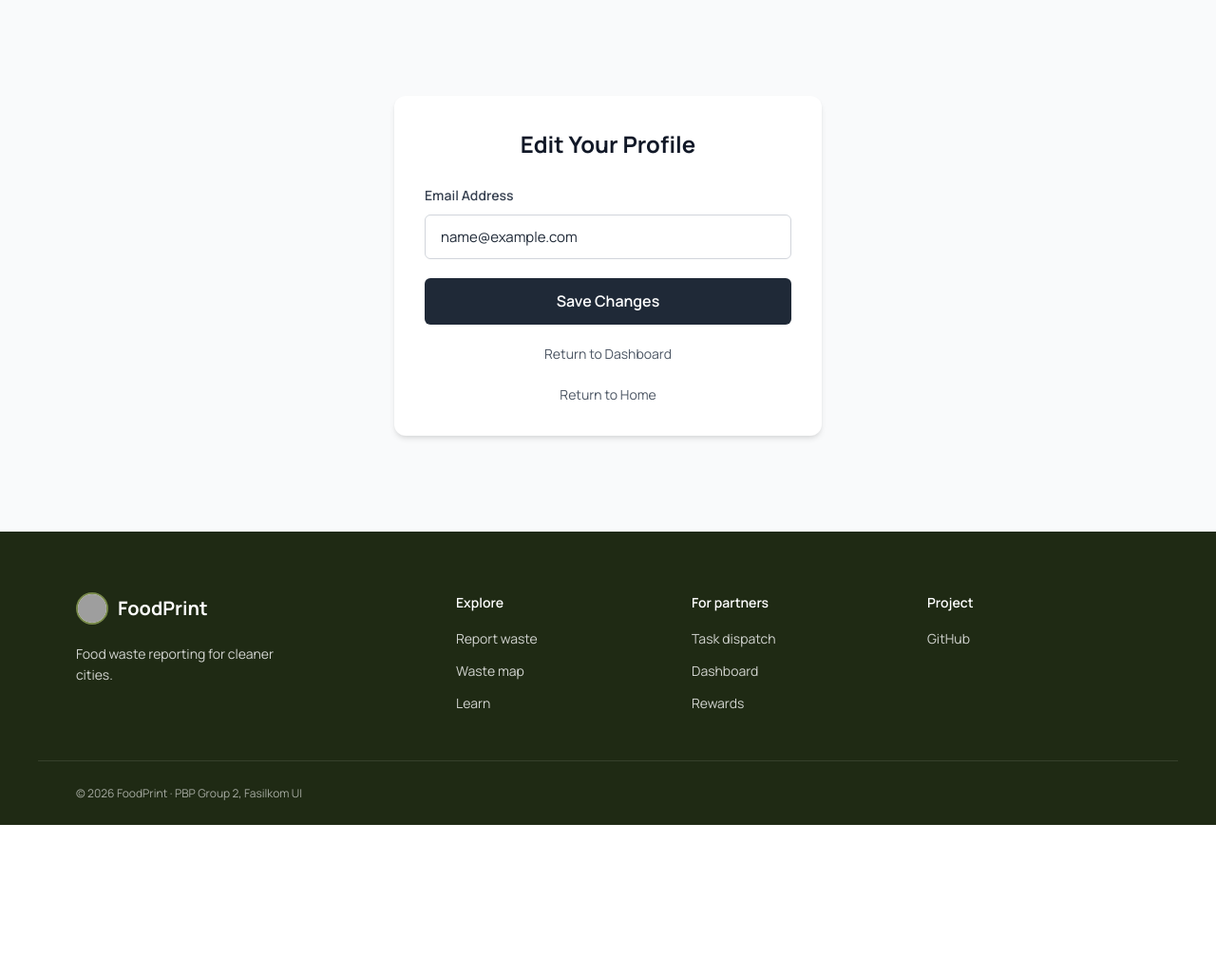
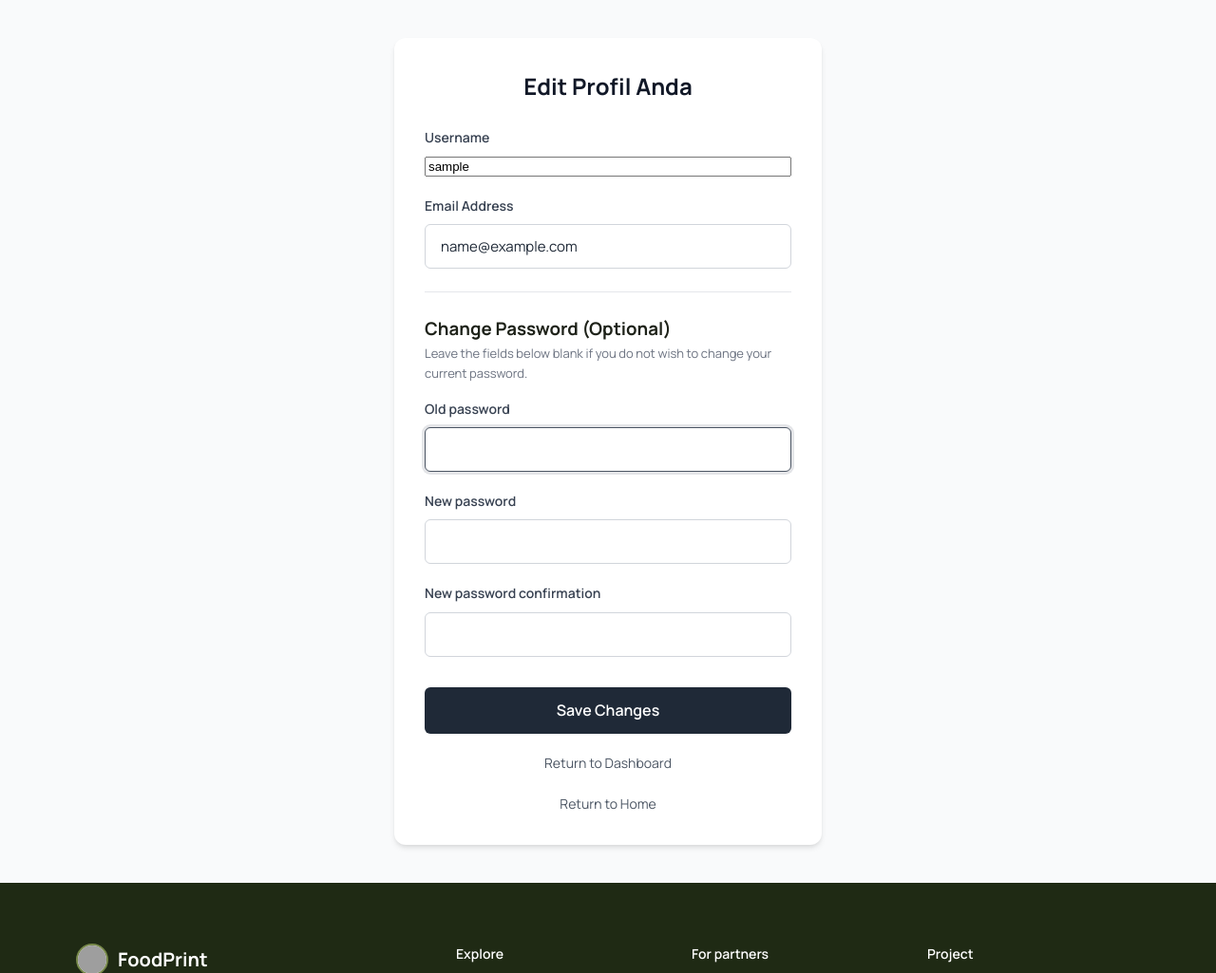
Before and after one commit to PBP-Group-KKI2/foodprint, a Django app: page /profile/update/ in a window 1280 px wide. Shown: the part 76-1101 px from the top of the page at 95% size. Before the commit the page ends 945 px from the top, so only its background shows below. Run offline with Django 5.2, Linux system fonts and the light colour scheme; the visitor is signed in with stand-in values (Sample User, id 1); data comes from the database, SQL or seed files in the repository; grey boxes are pictures that could not be loaded.

Commit message:
added feature: users can now update their username and password

```diff
--- a/main/views.py
+++ b/main/views.py
@@ -1,9 +1,9 @@
 import datetime
 
 from django.contrib import messages
-from django.contrib.auth import login, logout
+from django.contrib.auth import login, logout, update_session_auth_hash
 from django.contrib.auth.decorators import login_required
-from django.contrib.auth.forms import AuthenticationForm, UserCreationForm
+from django.contrib.auth.forms import AuthenticationForm, PasswordChangeForm
 from django.core.exceptions import PermissionDenied
 from django.db.models import Q
 from django.http import JsonResponse, HttpResponseForbidden
@@ -265,22 +265,50 @@ def users_dashboard(request):
 
 @login_required
 def update_profile(request):
-    if not hasattr(request.user, 'profile'):
-        from .models import Profile
-        Profile.objects.create(user=request.user, role='USERS')
-
-    profile = request.user.profile
+    profile, _ = Profile.objects.get_or_create(user=request.user)
+    user_role = profile.role
 
     if request.method == 'POST':
-        request.user.email = request.POST.get('email')
+        password_form = PasswordChangeForm(request.user, request.POST)
+
+        input_email = request.POST.get('email')
+
+        if user_role == 'USERS':
+            input_username = request.POST.get('username')
+            if input_username:
+                request.user.username = input_username
+
+        if input_email:
+            request.user.email = input_email
+            profile.email = input_email
+
+        if request.POST.get('old_password'):
+            if password_form.is_valid():
+                user = password_form.save()
+                update_session_auth_hash(request, user)
+                messages.success(request, 'Password Anda berhasil diperbarui!')
+            else:
+                messages.error(request, 'Gagal memperbarui password. Silakan periksa kembali input Anda.')
+                return render(request, 'profiles/update.html', {
+                    'profile': profile,
+                    'user_role': user_role,
+                    'password_form': password_form
+                })
+
         request.user.save()
+        profile.save()
+
+        messages.success(request, 'Profil Anda berhasil diperbarui!')
         return redirect('main:dashboard_router')
+
+    else:
+        password_form = PasswordChangeForm(request.user)
 
     context = {
         'profile': profile,
-        'user_email': request.user.email
+        'user_role': user_role,
+        'password_form': password_form
     }
-
     return render(request, 'profiles/update.html', context)
 
 def register_view(request):
--- a/static/css/styles.css
+++ b/static/css/styles.css
@@ -1252,3 +1252,20 @@ button { font: inherit; cursor: pointer; }
     padding: 30px 16px;
   }
 }
+
+.profile-update-section input[type="password"] {
+  padding: 12px 16px;
+  font-size: 15px;
+  font-family: 'Manrope', sans-serif;
+  border: 1px solid #d1d5db;
+  border-radius: 6px;
+  color: #1f2937;
+  background-color: #ffffff;
+  transition: border-color 0.2s ease, box-shadow 0.2s ease;
+}
+
+.profile-update-section input[type="password"]:focus {
+  outline: none;
+  border-color: #4b5563;
+  box-shadow: 0 0 0 3px rgba(75, 85, 99, 0.15);
+}
--- a/templates/profiles/update.html
+++ b/templates/profiles/update.html
@@ -1,19 +1,45 @@
-<!-- templates/profiles/update.html -->
 {% extends 'base.html' %}
 
-{% block title %}Edit Profile - FoodPrint{% endblock %}
+{% block title %}Edit Profil - FoodPrint{% endblock %}
 
 {% block content %}
 <section class="profile-update-section">
     <div class="container">
-        <h1>Edit Your Profile</h1>
+        <h1>Edit Profil Anda</h1>
+
         <form method="POST" class="project-form">
             {% csrf_token %}
+
+            {% if user_role == 'USERS' %}
+            <div class="form-group">
+                <label for="username">Username</label>
+                <input type="text" id="username" name="username" value="{{ request.user.username }}" required>
+            </div>
+            {% endif %}
+
             <div class="form-group">
                 <label for="email">Email Address</label>
-                <input type="email" id="email" name="email" value="{{ user_email }}" required>
+                <input type="email" id="email" name="email" value="{{ profile.email|default:request.user.email }}" required>
             </div>
-            <button type="submit">Save Changes</button>
+
+            <hr style="margin: 24px 0; border: 0; border-top: 1px solid #e5e7eb;">
+
+            <h3>Change Password (Optional)</h3>
+            <p style="font-size: 13px; color: #6b7280; margin-bottom: 16px;">
+                Leave the fields below blank if you do not wish to change your current password.
+            </p>
+
+            {% for field in password_form %}
+                <div class="form-group">
+                    <label for="{{ field.id_for_label }}">{{ field.label }}</label>
+                    {{ field }}
+                    {% for error in field.errors %}
+                        <p class="form-message" style="color: #dc2626; font-size: 13px; margin-top: 4px;">{{ error }}</p>
+                    {% endfor %}
+                </div>
+            {% endfor %}
+
+            <button type="submit" style="margin-top: 12px;">Save Changes</button>
         </form>
 
         <p style="margin-top: 20px;">
@@ -22,7 +48,6 @@
         <p style="margin-top: 20px;">
             <a href="{% url 'main:landing' %}" class="btn-link">Return to Home</a>
         </p>
-
     </div>
 </section>
 {% endblock %}
```
